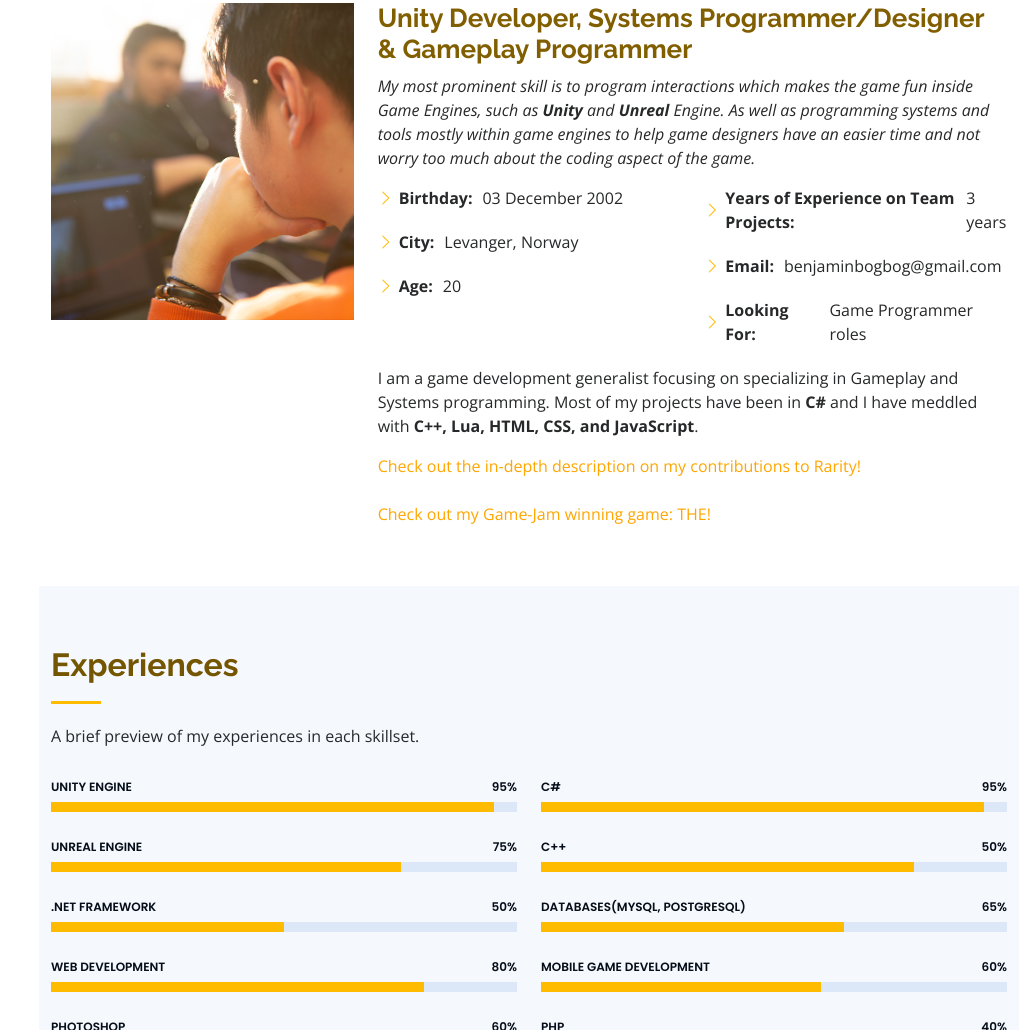
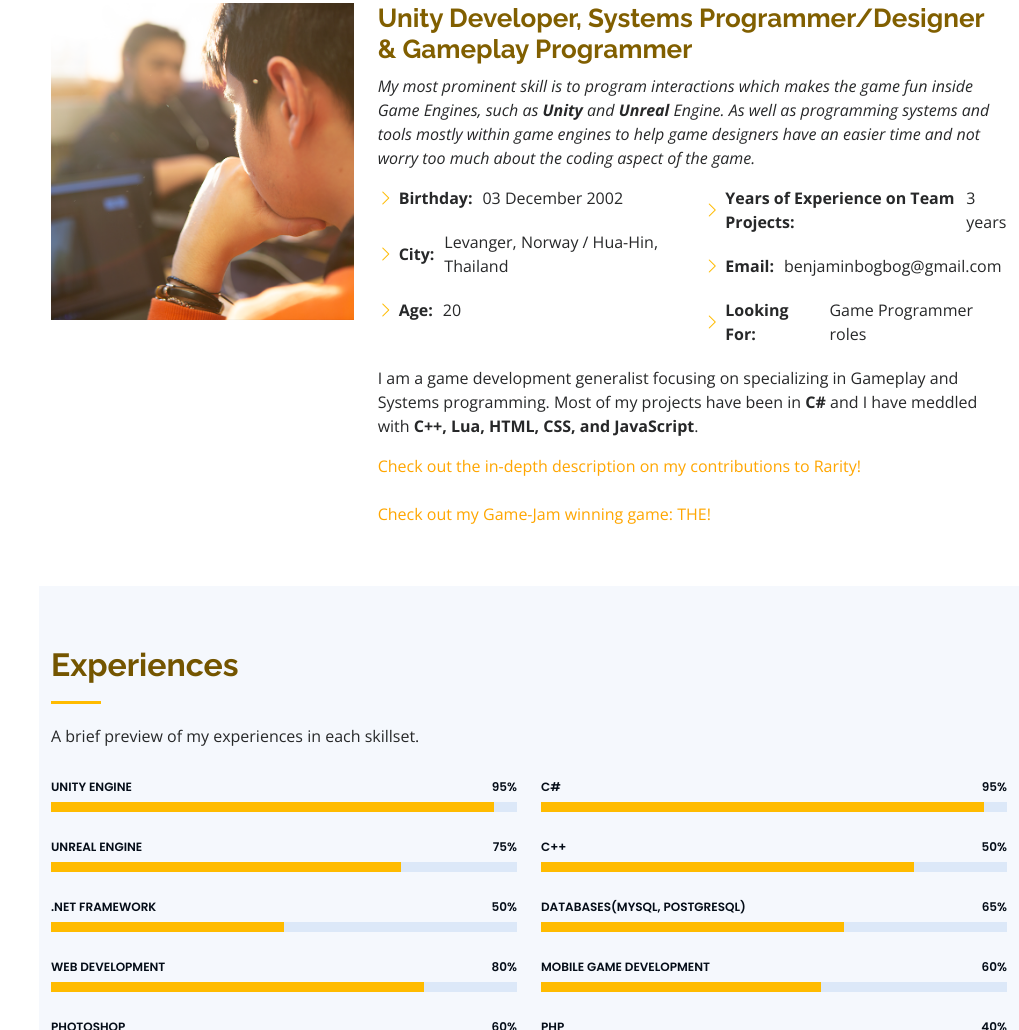
Before and after one commit to BenjaminBogBog/BogBogPortfolio, a plain HTML site: page index.html in a window 1280 px wide. Shown: the part 1833-2863 px from the top of the page, without its empty margins (261-1280 px from the left). Drawn offline with nearby package versions, Linux system fonts and the light colour scheme.

Commit message:
Update index.html

```diff
--- a/index.html
+++ b/index.html
@@ -198,7 +198,7 @@
               <div class="col-lg-6">
                 <ul>
                   <li><i class="bi bi-chevron-right"></i> <strong>Birthday:</strong> <span>03 December 2002</span></li>
-                  <li><i class="bi bi-chevron-right"></i> <strong>City:</strong> <span>Levanger, Norway</span></li>
+                  <li><i class="bi bi-chevron-right"></i> <strong>City:</strong> <span>Levanger, Norway / Hua-Hin, Thailand</span></li>
                   <li><i class="bi bi-chevron-right"></i> <strong>Age:</strong> <span>20</span></li>
                 </ul>
               </div>
```
